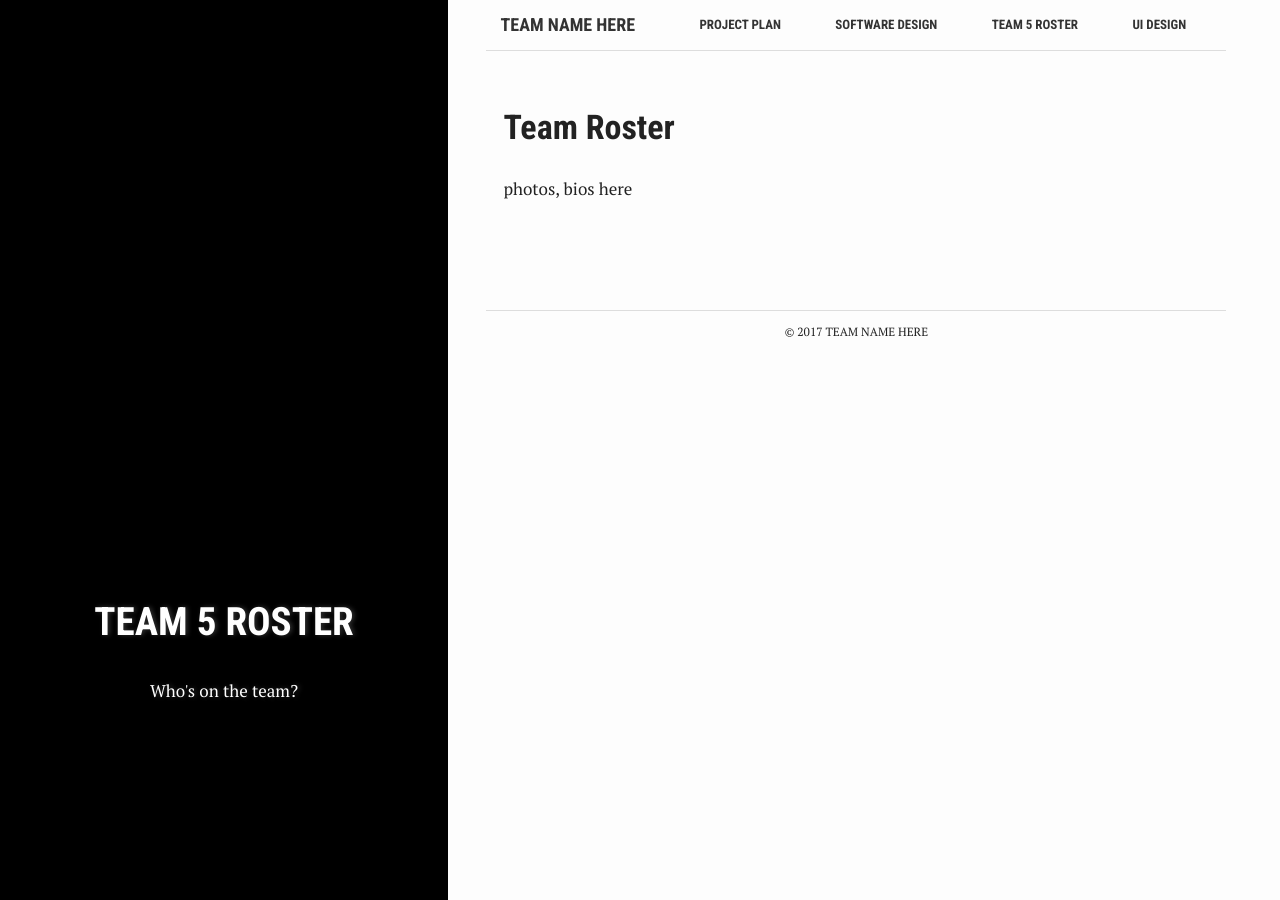
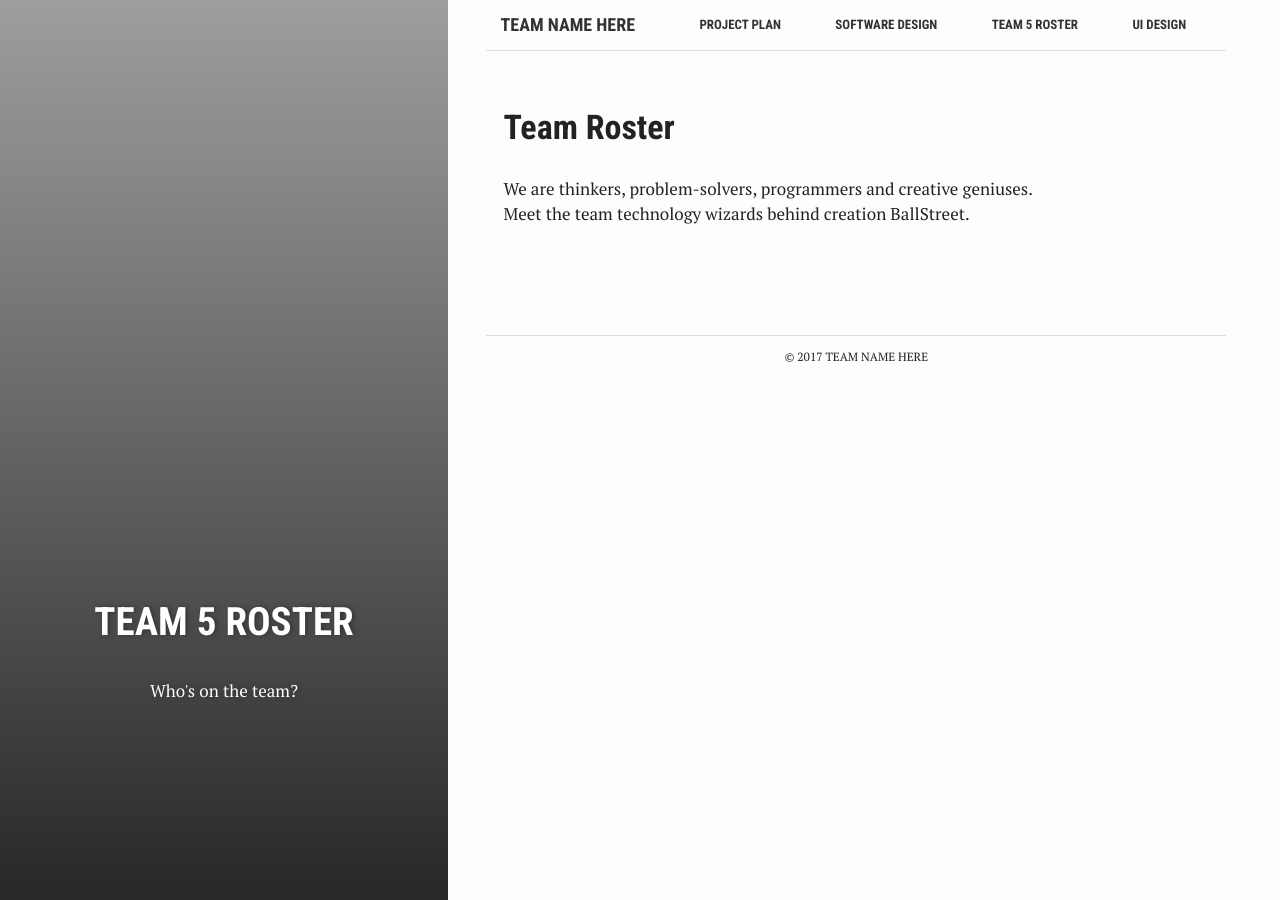
Before and after one commit to ufrauq/Ball-Street, a Jekyll site: the page built from team-roster.md, in a window 1280 px wide. Built offline with Jekyll 4.4.1, drawn with Linux system fonts in a browser that asks for light colours.

Commit message:
Update team-roster.md

```diff
--- a/team-roster.md
+++ b/team-roster.md
@@ -1,5 +1,5 @@
 ---
-bg: "tag.jpg"
+bg: "genTeam.jpg"
 layout: page
 title: "Team 5 Roster"
 crawlertitle: "Team 5 Roster"
@@ -8,4 +8,4 @@ summary: "Who's on the team?"
 active: team-roster
 ---
 # Team Roster
-photos, bios here
+We are thinkers, problem-solvers, programmers and creative geniuses. <br>Meet the team technology wizards behind creation BallStreet.
```
